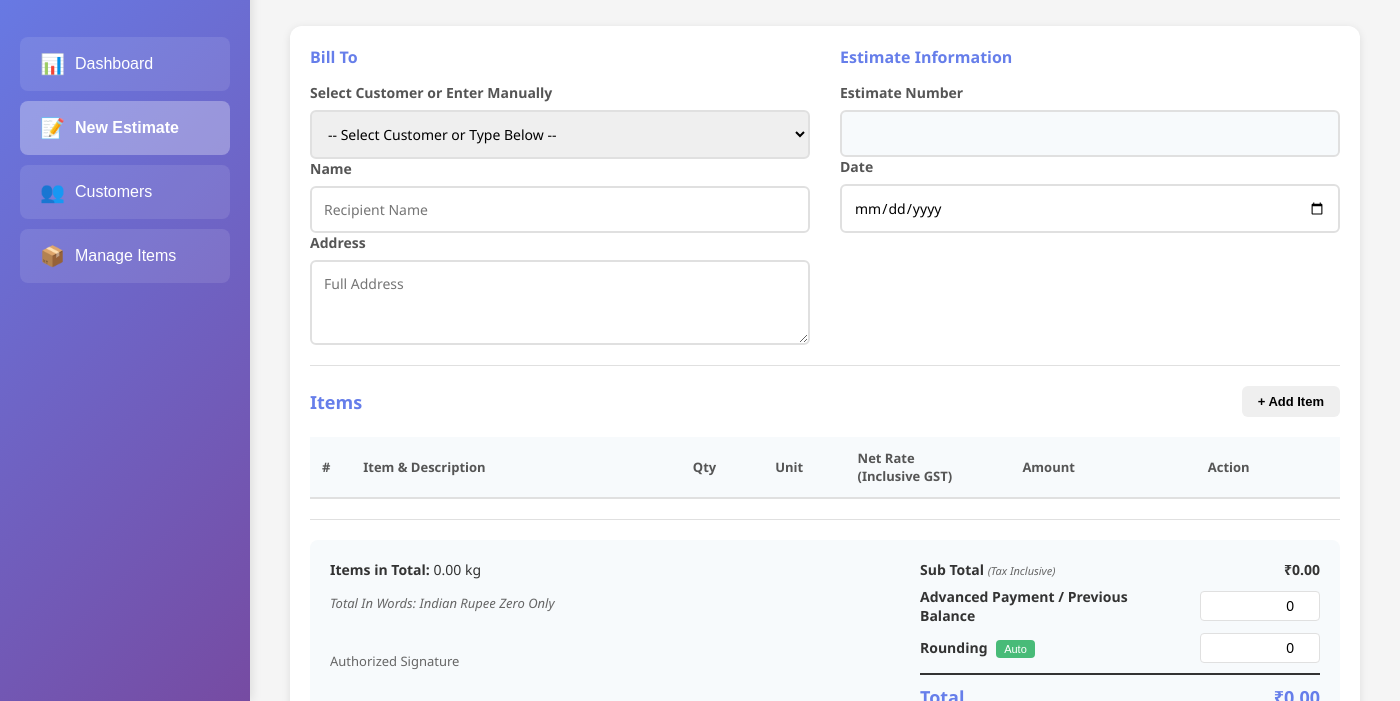
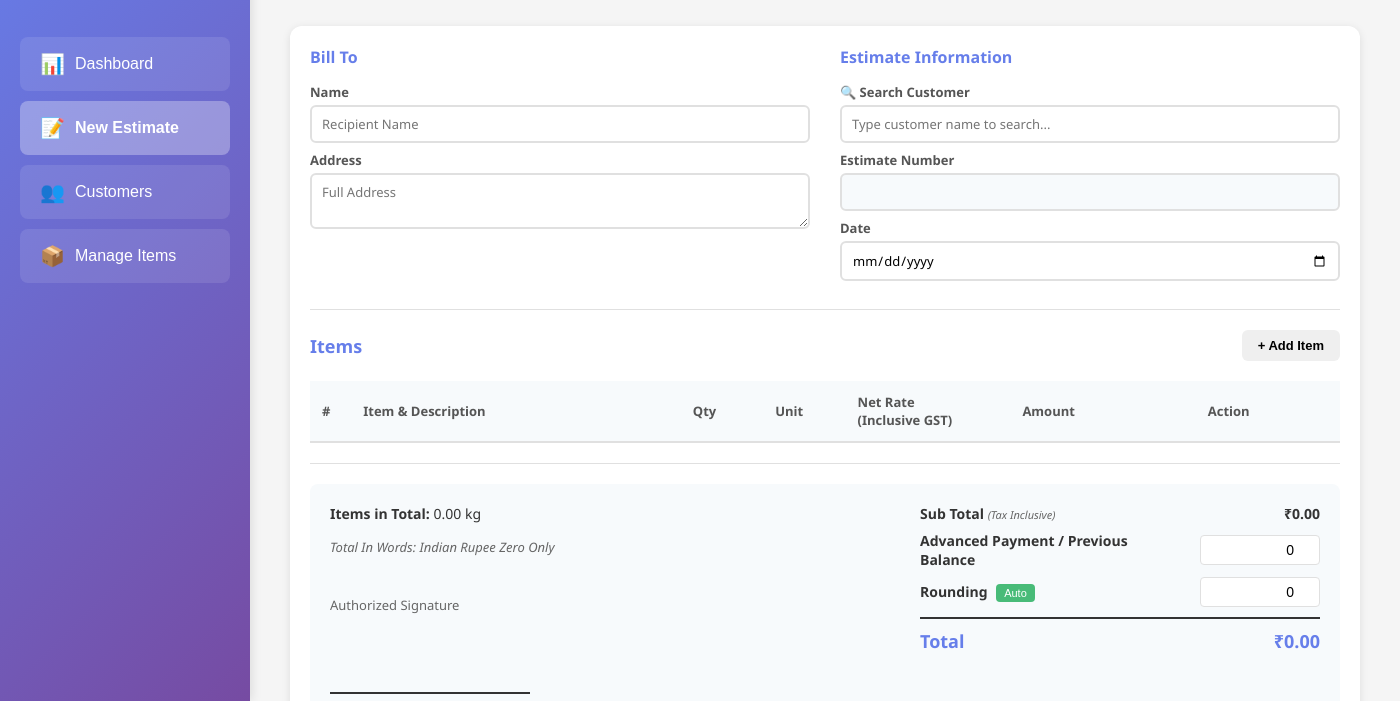
Before and after one commit to thisaitech/invoicegreen, an Electron app: page index.html in a window 1400 px wide. Shown: the part 99-800 px from the top of the page. Drawn offline with Linux system fonts and the light colour scheme; no server answers.

Commit message:
Improve layout: move customer search to right side, compact form fields

```diff
--- a/dashboard-styles.css
+++ b/dashboard-styles.css
@@ -316,3 +316,20 @@
   display: flex;
   gap: 10px;
 }
+
+/* Compact Form Groups */
+.form-group.compact {
+  margin-bottom: 8px;
+}
+
+.form-group.compact label {
+  margin-bottom: 4px;
+  font-size: 13px;
+}
+
+.form-group.compact input,
+.form-group.compact textarea,
+.form-group.compact select {
+  padding: 8px 10px;
+  font-size: 13px;
+}
--- a/index.html
+++ b/index.html
@@ -50,30 +50,29 @@
               <!-- Bill To - Left Side -->
               <div class="form-half">
                 <h3>Bill To</h3>
-                <div class="form-group">
-                  <label>Select Customer or Enter Manually</label>
-                  <select id="customer-select" onchange="selectCustomer(this.value)">
-                    <option value="">-- Select Customer or Type Below --</option>
-                  </select>
-                </div>
-                <div class="form-group">
+                <div class="form-group compact">
                   <label>Name</label>
                   <input type="text" id="bill-to-name" placeholder="Recipient Name" required>
                 </div>
-                <div class="form-group">
+                <div class="form-group compact">
                   <label>Address</label>
-                  <textarea id="bill-to-address" rows="3" placeholder="Full Address"></textarea>
+                  <textarea id="bill-to-address" rows="2" placeholder="Full Address"></textarea>
                 </div>
               </div>
 
               <!-- Estimate Information - Right Side -->
               <div class="form-half">
                 <h3>Estimate Information</h3>
-                <div class="form-group">
+                <div class="form-group compact">
+                  <label>🔍 Search Customer</label>
+                  <input type="text" id="customer-search" placeholder="Type customer name to search..." list="customer-list">
+                  <datalist id="customer-list"></datalist>
+                </div>
+                <div class="form-group compact">
                   <label>Estimate Number</label>
                   <input type="text" id="estimate-number" readonly>
                 </div>
-                <div class="form-group">
+                <div class="form-group compact">
                   <label>Date</label>
                   <input type="date" id="estimate-date">
                 </div>
```
